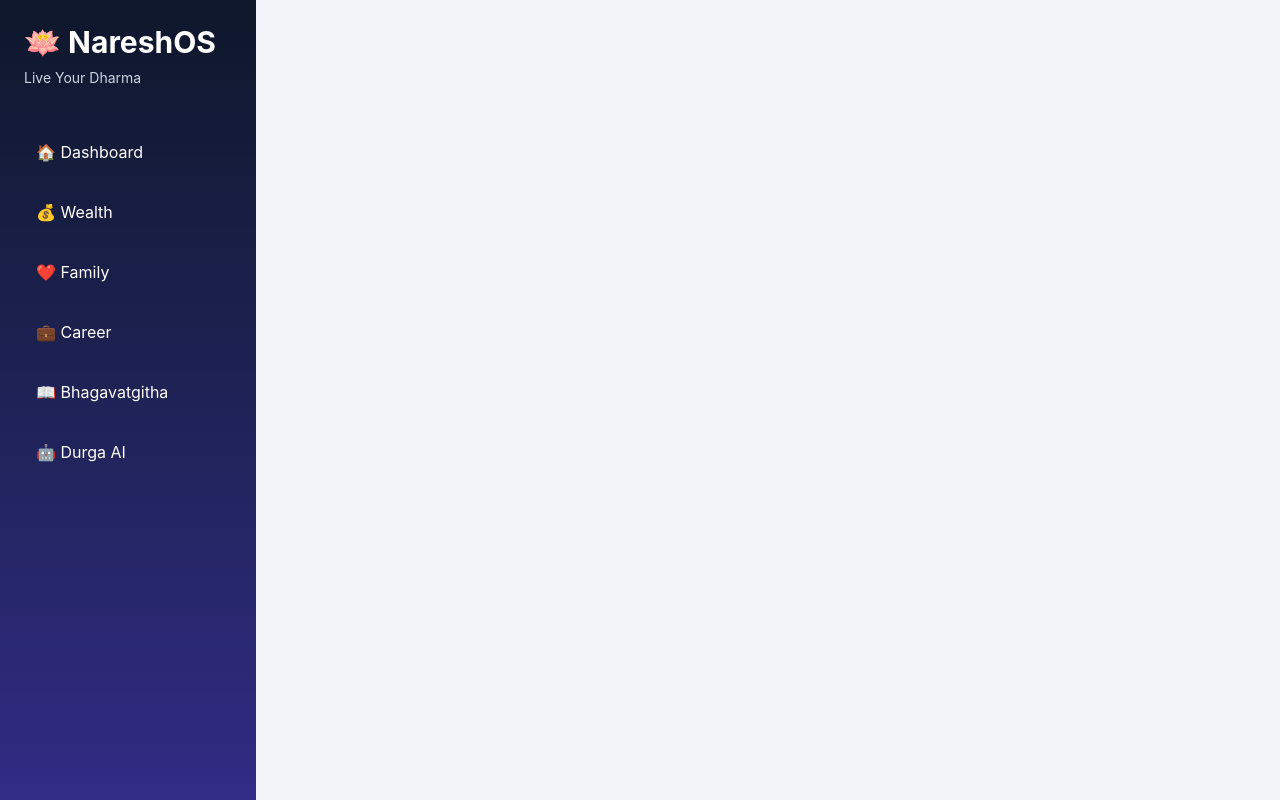
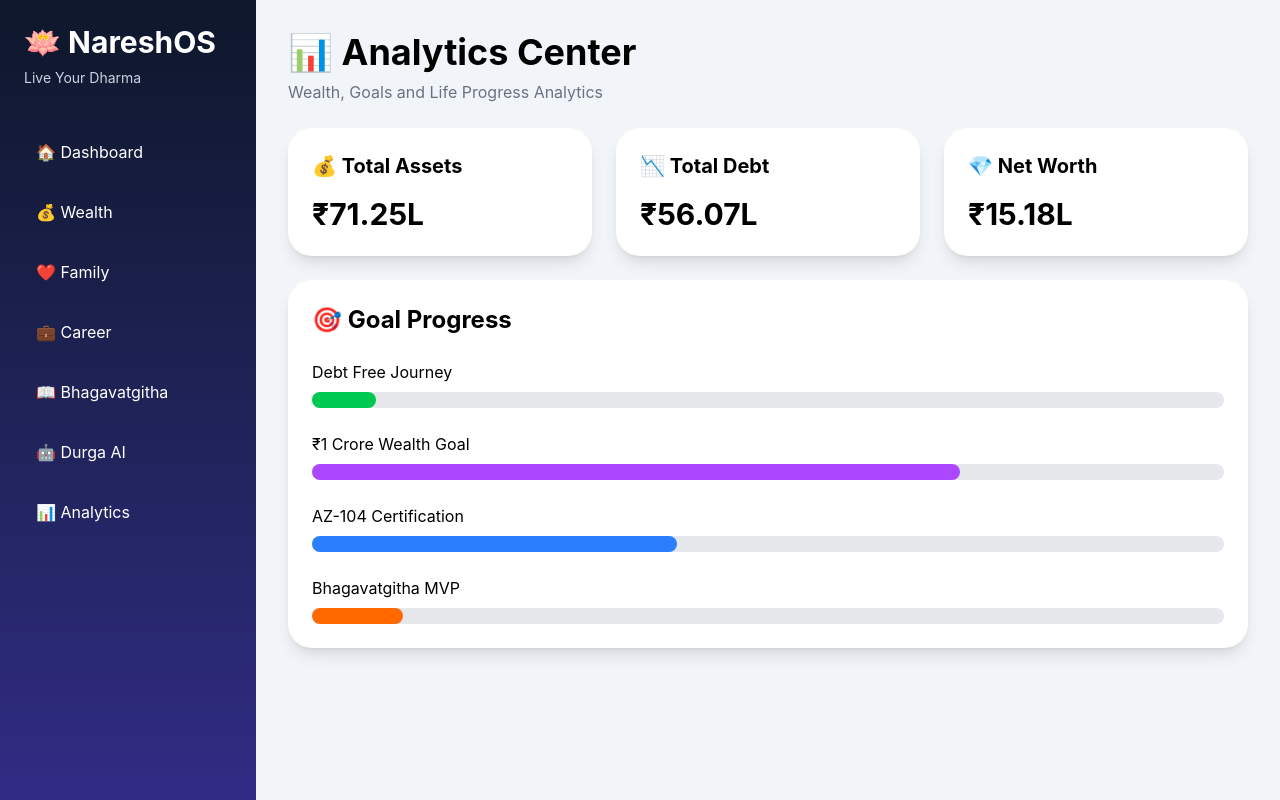
Before and after one commit to nareshphani610/NareshOS, a React app: page /analytics in a window 1280 px wide. Built offline with nearby package versions, Linux system fonts and the light colour scheme; the HTML template or start-up script is replaced by a standard one.

Commit message:
NareshOS Phase 2 Analytics Center

```diff
--- a/src/App.jsx
+++ b/src/App.jsx
@@ -8,6 +8,7 @@ import Family from "./pages/Family";
 import Career from "./pages/Career";
 import Bhagavatgitha from "./pages/Bhagavatgitha";
 import DurgaAIPage from "./pages/DurgaAIPage";
+import Analytics from "./pages/Analytics";
 
 function App() {
   return (
@@ -50,6 +51,10 @@ function App() {
               path="/durga"
               element={<DurgaAIPage />}
             />
+            <Route
+  path="/analytics"
+  element={<Analytics />}
+/>
 
           </Routes>
 
--- a/src/components/Sidebar.jsx
+++ b/src/components/Sidebar.jsx
@@ -55,6 +55,12 @@ function Sidebar() {
         >
           🤖 Durga AI
         </NavLink>
+        <NavLink
+  to="/analytics"
+  className="block p-3 rounded-xl hover:bg-indigo-600"
+>
+  📊 Analytics
+</NavLink>
 
       </div>
     </div>
--- /dev/null
+++ b/src/pages/Analytics.jsx
@@ -0,0 +1,97 @@
+function Analytics() {
+  return (
+    <div>
+
+      <h1 className="text-4xl font-bold">
+        📊 Analytics Center
+      </h1>
+
+      <p className="text-gray-500 mt-2">
+        Wealth, Goals and Life Progress Analytics
+      </p>
+
+      {/* Wealth Analytics */}
+      <div className="grid grid-cols-3 gap-6 mt-6">
+
+        <div className="bg-white rounded-3xl p-6 shadow-lg">
+          <h2 className="text-xl font-bold mb-4">
+            💰 Total Assets
+          </h2>
+
+          <p className="text-3xl font-bold">
+            ₹71.25L
+          </p>
+        </div>
+
+        <div className="bg-white rounded-3xl p-6 shadow-lg">
+          <h2 className="text-xl font-bold mb-4">
+            📉 Total Debt
+          </h2>
+
+          <p className="text-3xl font-bold">
+            ₹56.07L
+          </p>
+        </div>
+
+        <div className="bg-white rounded-3xl p-6 shadow-lg">
+          <h2 className="text-xl font-bold mb-4">
+            💎 Net Worth
+          </h2>
+
+          <p className="text-3xl font-bold">
+            ₹15.18L
+          </p>
+        </div>
+
+      </div>
+
+      {/* Goal Progress */}
+      <div className="bg-white rounded-3xl p-6 shadow-lg mt-6">
+
+        <h2 className="text-2xl font-bold mb-6">
+          🎯 Goal Progress
+        </h2>
+
+        <div className="space-y-6">
+
+          <div>
+            <p>Debt Free Journey</p>
+
+            <div className="bg-gray-200 h-4 rounded-full mt-2">
+              <div className="bg-green-500 h-4 rounded-full w-[7%]"></div>
+            </div>
+          </div>
+
+          <div>
+            <p>₹1 Crore Wealth Goal</p>
+
+            <div className="bg-gray-200 h-4 rounded-full mt-2">
+              <div className="bg-purple-500 h-4 rounded-full w-[71%]"></div>
+            </div>
+          </div>
+
+          <div>
+            <p>AZ-104 Certification</p>
+
+            <div className="bg-gray-200 h-4 rounded-full mt-2">
+              <div className="bg-blue-500 h-4 rounded-full w-[40%]"></div>
+            </div>
+          </div>
+
+          <div>
+            <p>Bhagavatgitha MVP</p>
+
+            <div className="bg-gray-200 h-4 rounded-full mt-2">
+              <div className="bg-orange-500 h-4 rounded-full w-[10%]"></div>
+            </div>
+          </div>
+
+        </div>
+
+      </div>
+
+    </div>
+  );
+}
+
+export default Analytics;
```
